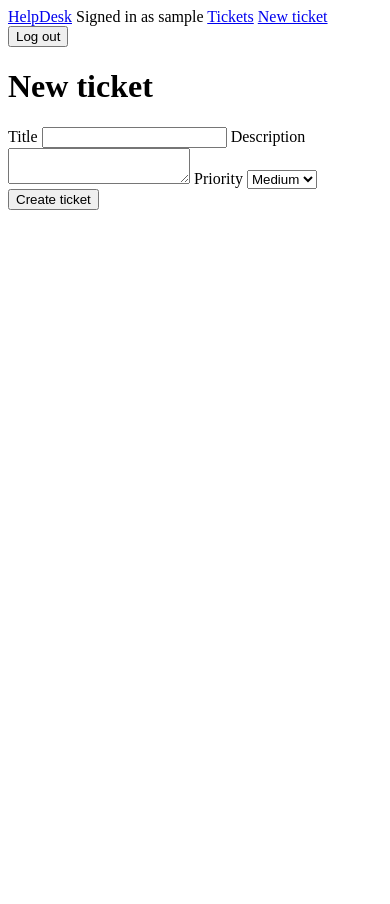
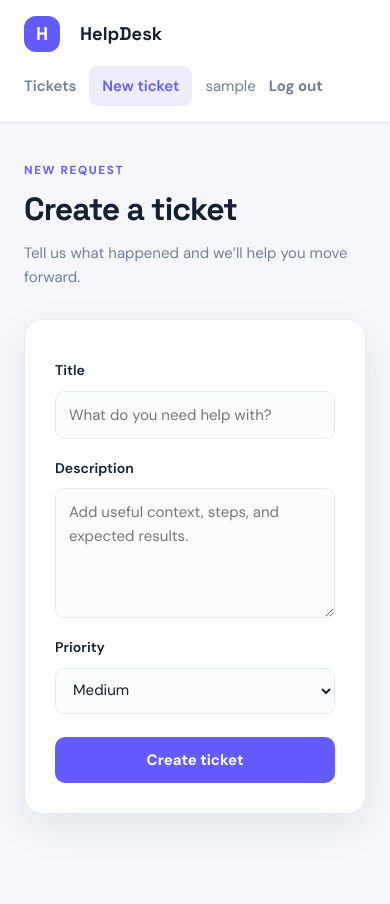
Before and after one commit to faarag123455/helpdesk-devsecops, a Flask app: page /tickets/new in a window 390 px wide. Before the commit the page ends 210 px from the top, so only its background shows below. Run offline with Flask 2, Linux system fonts and the light colour scheme; the visitor is signed in with stand-in values (Sample User, id 1).

Commit message:
Improve HelpDesk navigation and frontend
Redirect the home page based on authentication state and add shared responsive navigation and styling across the application.

Co-authored-by: Copilot <223556219+Copilot@users.noreply.github.com>

```diff
--- a/app/app.py
+++ b/app/app.py
@@ -48,8 +48,10 @@ def create_app() -> Flask:
         return session.get("role") in {"agent", "admin"} or ticket["created_by"] == session["user_id"]
 
     @app.get("/")
-    def hello() -> str:
-        return render_template("hello.html")
+    def hello() -> object:
+        if "user_id" in session:
+            return redirect(url_for("tickets"))
+        return redirect(url_for("login"))
 
     @app.route("/register", methods=["GET", "POST"])
     def register() -> str:
@@ -112,12 +114,12 @@ def create_app() -> Flask:
     @app.get("/agent")
     @role_required("agent", "admin")
     def agent_home() -> str:
-        return "Agent area"
+        return render_template("status.html", heading="Agent area", message="Manage and resolve customer tickets.")
 
     @app.get("/admin")
     @role_required("admin")
     def admin_home() -> str:
-        return "Admin area"
+        return render_template("status.html", heading="Admin area", message="Manage HelpDesk users and access.")
 
     @app.get("/tickets")
     @login_required
--- /dev/null
+++ b/app/static/style.css
@@ -0,0 +1,119 @@
+@import url("https://fonts.googleapis.com/css2?family=DM+Sans:wght@400;500;600;700&family=Space+Grotesk:wght@500;600;700&display=swap");
+
+:root {
+  --ink: #162033;
+  --muted: #718096;
+  --line: #e6ebf2;
+  --surface: #ffffff;
+  --canvas: #f5f7fb;
+  --primary: #635bff;
+  --primary-dark: #4e46d8;
+  --teal: #18a999;
+  --danger: #dc5a6c;
+  --shadow: 0 14px 40px rgba(28, 38, 64, 0.08);
+}
+
+* { box-sizing: border-box; }
+
+body {
+  margin: 0;
+  color: var(--ink);
+  background: var(--canvas);
+  font: 15px/1.6 "DM Sans", sans-serif;
+}
+
+h1, h2 { margin: 0 0 10px; font-family: "Space Grotesk", sans-serif; letter-spacing: -0.03em; }
+h1 { font-size: clamp(2rem, 4vw, 3.2rem); line-height: 1.08; }
+h2 { font-size: 1.25rem; }
+a { color: var(--primary); text-decoration: none; }
+a:hover { color: var(--primary-dark); }
+
+.site-nav {
+  align-items: center;
+  background: var(--surface);
+  border-bottom: 1px solid var(--line);
+  display: flex;
+  justify-content: space-between;
+  min-height: 76px;
+  padding: 0 max(24px, calc((100% - 1180px) / 2));
+}
+.brand, .nav-links { align-items: center; display: flex; gap: 20px; }
+.brand { color: var(--ink); font-family: "Space Grotesk", sans-serif; font-size: 1.15rem; font-weight: 700; }
+.brand-mark { align-items: center; background: var(--primary); border-radius: 12px; color: white; display: flex; height: 36px; justify-content: center; width: 36px; }
+.nav-links a { color: var(--muted); font-weight: 600; }
+.nav-links a:hover { color: var(--ink); }
+.nav-action { background: #eeedff; border-radius: 9px; color: var(--primary) !important; padding: 8px 13px; }
+.user-chip { border-left: 1px solid var(--line); color: var(--muted); padding-left: 20px; }
+.nav-links form { margin: 0; }
+.page-shell { margin: 0 auto; max-width: 1180px; padding: 62px 24px 90px; }
+.card { background: var(--surface); border: 1px solid var(--line); border-radius: 18px; box-shadow: var(--shadow); }
+.muted { color: var(--muted); }
+.eyebrow { color: var(--primary); font-size: .73rem; font-weight: 700; letter-spacing: .14em; margin: 0 0 12px; }
+.lead { color: var(--muted); font-size: 1.1rem; max-width: 470px; }
+.button { border: 0; border-radius: 10px; cursor: pointer; display: inline-block; font: inherit; font-weight: 700; padding: 11px 17px; transition: transform .15s, box-shadow .15s; }
+.button:hover { box-shadow: 0 7px 18px rgba(99, 91, 255, .2); color: white; transform: translateY(-1px); }
+.button-primary { background: var(--primary); color: white; }
+.button-secondary { background: #eeedff; color: var(--primary); }
+.button-danger { background: #fff0f2; color: var(--danger); }
+.button-ghost { background: transparent; color: var(--muted); padding: 5px 0; }
+.flash { border-radius: 10px; margin: 0 0 24px; padding: 12px 16px; }
+.flash.success { background: #e5f7f2; color: #147c6e; }
+.flash.error { background: #fff0f2; color: #b23c50; }
+
+.page-header { align-items: end; display: flex; justify-content: space-between; margin-bottom: 34px; }
+.ticket-grid { display: grid; gap: 18px; grid-template-columns: repeat(auto-fit, minmax(270px, 1fr)); }
+.ticket-card { color: var(--ink); display: block; padding: 24px; transition: border-color .2s, transform .2s; }
+.ticket-card:hover { border-color: #b8b4ff; color: var(--ink); transform: translateY(-3px); }
+.ticket-card h2 { margin-top: 20px; }
+.ticket-card p { margin: 4px 0 0; }
+.ticket-card-top { align-items: center; display: flex; gap: 9px; justify-content: space-between; }
+.status, .priority { border-radius: 999px; font-size: .72rem; font-weight: 700; padding: 4px 10px; text-transform: capitalize; }
+.status-open { background: #e5f7f2; color: #147c6e; }
+.status-closed { background: #edf0f5; color: #667085; }
+.priority-low { background: #eef4ff; color: #4774c8; }
+.priority-medium { background: #fff5dc; color: #a8730b; }
+.priority-high { background: #fff0f2; color: #b23c50; }
+.ticket-assignee { color: var(--primary); font-size: .88rem; }
+.empty-state { padding: 70px 24px; text-align: center; }
+.empty-state.compact { padding: 28px; }
+.empty-icon { align-items: center; background: #eeedff; border-radius: 50%; color: var(--primary); display: flex; font-size: 2rem; height: 54px; justify-content: center; margin: 0 auto 20px; width: 54px; }
+
+.auth-layout { align-items: center; display: grid; gap: 90px; grid-template-columns: 1fr 420px; margin: 6vh auto; max-width: 1000px; }
+.form-card { padding: 30px; }
+.form-card h2 { margin-bottom: 24px; }
+form { display: grid; gap: 9px; }
+label { color: var(--ink); font-size: .88rem; font-weight: 600; margin-top: 9px; }
+input, textarea, select { background: #fbfcfe; border: 1px solid var(--line); border-radius: 9px; color: var(--ink); font: inherit; padding: 11px 13px; width: 100%; }
+input:focus, textarea:focus, select:focus { border-color: var(--primary); outline: 3px solid #eeedff; }
+textarea { min-height: 130px; resize: vertical; }
+.form-card .button { margin-top: 14px; }
+.form-footer { color: var(--muted); font-size: .9rem; margin: 22px 0 0; text-align: center; }
+.narrow-layout { margin: 0 auto; max-width: 690px; }
+.narrow-layout > .form-card { margin-top: 30px; }
+
+.back-link { display: inline-block; margin-bottom: 25px; }
+.detail-layout { display: grid; gap: 22px; grid-template-columns: 1fr 290px; }
+.ticket-detail { padding: 32px; }
+.ticket-detail h1 { margin-top: 25px; }
+.description { border-top: 1px solid var(--line); margin-top: 28px; padding-top: 24px; white-space: pre-wrap; }
+.side-panel { align-self: start; padding: 24px; }
+.side-panel p { border-bottom: 1px solid var(--line); padding-bottom: 12px; }
+.detail-label { color: var(--muted); display: block; font-size: .77rem; margin-bottom: 2px; text-transform: uppercase; }
+.side-panel form { margin-top: 25px; }
+.comments-section { margin: 40px auto 0; max-width: 820px; }
+.section-heading { align-items: baseline; display: flex; justify-content: space-between; margin-bottom: 16px; }
+.comment { margin-bottom: 12px; padding: 20px 24px; }
+.comment-meta { color: var(--muted); display: flex; gap: 14px; justify-content: space-between; }
+.comment-meta strong { color: var(--ink); }
+.comment p { margin-bottom: 0; }
+.comment-form { margin-top: 25px; }
+
+@media (max-width: 760px) {
+  .site-nav { align-items: flex-start; flex-direction: column; gap: 14px; padding-bottom: 16px; padding-top: 16px; }
+  .nav-links { flex-wrap: wrap; gap: 13px; }
+  .user-chip { border-left: 0; padding-left: 0; }
+  .page-shell { padding-top: 38px; }
+  .auth-layout, .detail-layout { grid-template-columns: 1fr; gap: 30px; }
+  .auth-layout { margin-top: 2vh; }
+  .page-header { align-items: flex-start; flex-direction: column; gap: 18px; }
+}
--- a/app/templates/base.html
+++ b/app/templates/base.html
@@ -4,27 +4,37 @@
     <meta charset="utf-8">
     <meta name="viewport" content="width=device-width, initial-scale=1">
     <title>{% block title %}HelpDesk{% endblock %}</title>
+    <link rel="stylesheet" href="{{ url_for('static', filename='style.css') }}">
   </head>
   <body>
-    <nav>
-      <a href="{{ url_for('hello') }}">HelpDesk</a>
+    <nav class="site-nav">
+      <a class="brand" href="{{ url_for('hello') }}">
+        <span class="brand-mark">H</span>
+        <span>HelpDesk</span>
+      </a>
       {% if current_user %}
-        <span>Signed in as {{ current_user }}</span>
+        <div class="nav-links">
           <a href="{{ url_for('tickets') }}">Tickets</a>
-        <a href="{{ url_for('new_ticket') }}">New ticket</a>
+          <a class="nav-action" href="{{ url_for('new_ticket') }}">New ticket</a>
+          <span class="user-chip">{{ current_user }}</span>
           <form method="post" action="{{ url_for('logout') }}">
-          <button type="submit">Log out</button>
+            <button class="button button-ghost" type="submit">Log out</button>
           </form>
+        </div>
       {% else %}
+        <div class="nav-links">
           <a href="{{ url_for('login') }}">Log in</a>
-        <a href="{{ url_for('register') }}">Register</a>
+          <a class="nav-action" href="{{ url_for('register') }}">Register</a>
+        </div>
       {% endif %}
     </nav>
+    <main class="page-shell">
       {% with messages = get_flashed_messages(with_categories=true) %}
         {% for category, message in messages %}
-        <p class="{{ category }}">{{ message }}</p>
+          <p class="flash {{ category }}">{{ message }}</p>
         {% endfor %}
       {% endwith %}
       {% block content %}{% endblock %}
+    </main>
   </body>
 </html>
--- a/app/templates/new_ticket.html
+++ b/app/templates/new_ticket.html
@@ -1,18 +1,22 @@
 {% extends "base.html" %}
 {% block title %}New ticket - HelpDesk{% endblock %}
 {% block content %}
-<h1>New ticket</h1>
-<form method="post">
+<div class="narrow-layout">
+  <p class="eyebrow">NEW REQUEST</p>
+  <h1>Create a ticket</h1>
+  <p class="muted">Tell us what happened and we’ll help you move forward.</p>
+  <form class="card form-card" method="post">
     <label for="title">Title</label>
-  <input id="title" name="title" maxlength="200" required>
+    <input id="title" name="title" maxlength="200" placeholder="What do you need help with?" required>
     <label for="description">Description</label>
-  <textarea id="description" name="description" required></textarea>
+    <textarea id="description" name="description" placeholder="Add useful context, steps, and expected results." required></textarea>
     <label for="priority">Priority</label>
     <select id="priority" name="priority">
       <option value="low">Low</option>
       <option value="medium" selected>Medium</option>
       <option value="high">High</option>
     </select>
-  <button type="submit">Create ticket</button>
+    <button class="button button-primary" type="submit">Create ticket</button>
   </form>
+</div>
 {% endblock %}
```
Also changed, not shown: app/templates/login.html (+12 -2 lines), app/templates/register.html (+12 -2 lines), app/templates/status.html (added, +10 -0 lines), app/templates/ticket_detail.html (+39 -23 lines), app/templates/tickets.html (+25 -9 lines). Lines whose indentation alone changed are shown as unchanged.
